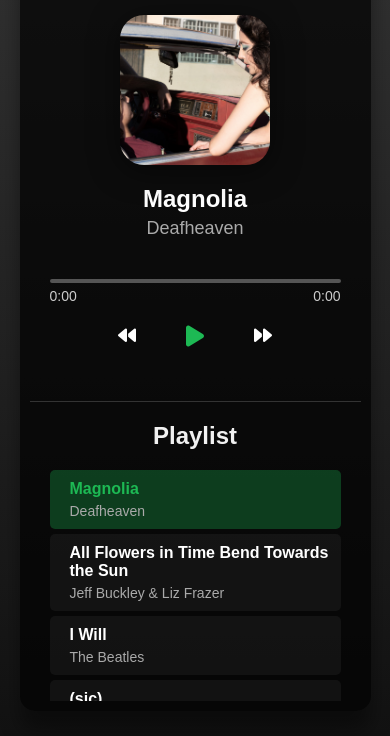
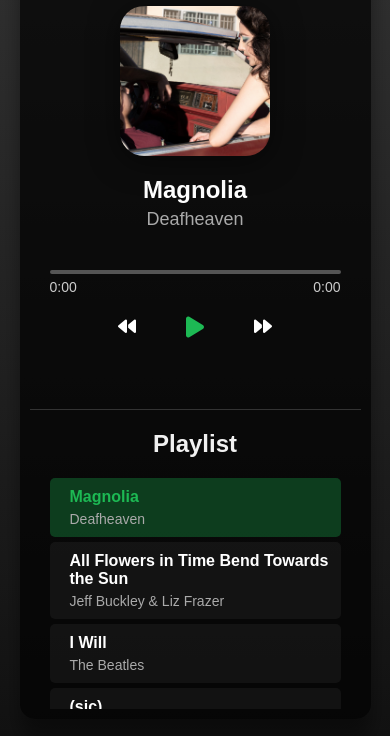
Before and after one commit to AryoBimoPrakoso/web-music-app, a plain HTML site: page index.html in a window 390 px wide. Shown: the part 108-844 px from the top of the page. Drawn offline with Linux system fonts and the light colour scheme.

Commit message:
Container Update

```diff
--- a/style.css
+++ b/style.css
@@ -187,7 +187,7 @@ body {
 @media screen and (max-width: 768px) {
     .music-player {
         flex-direction: column;
-        height: auto;
+        height: 96vh;
         padding: 10px;
         margin-top: 32px;
         margin-bottom: 32px;
```
